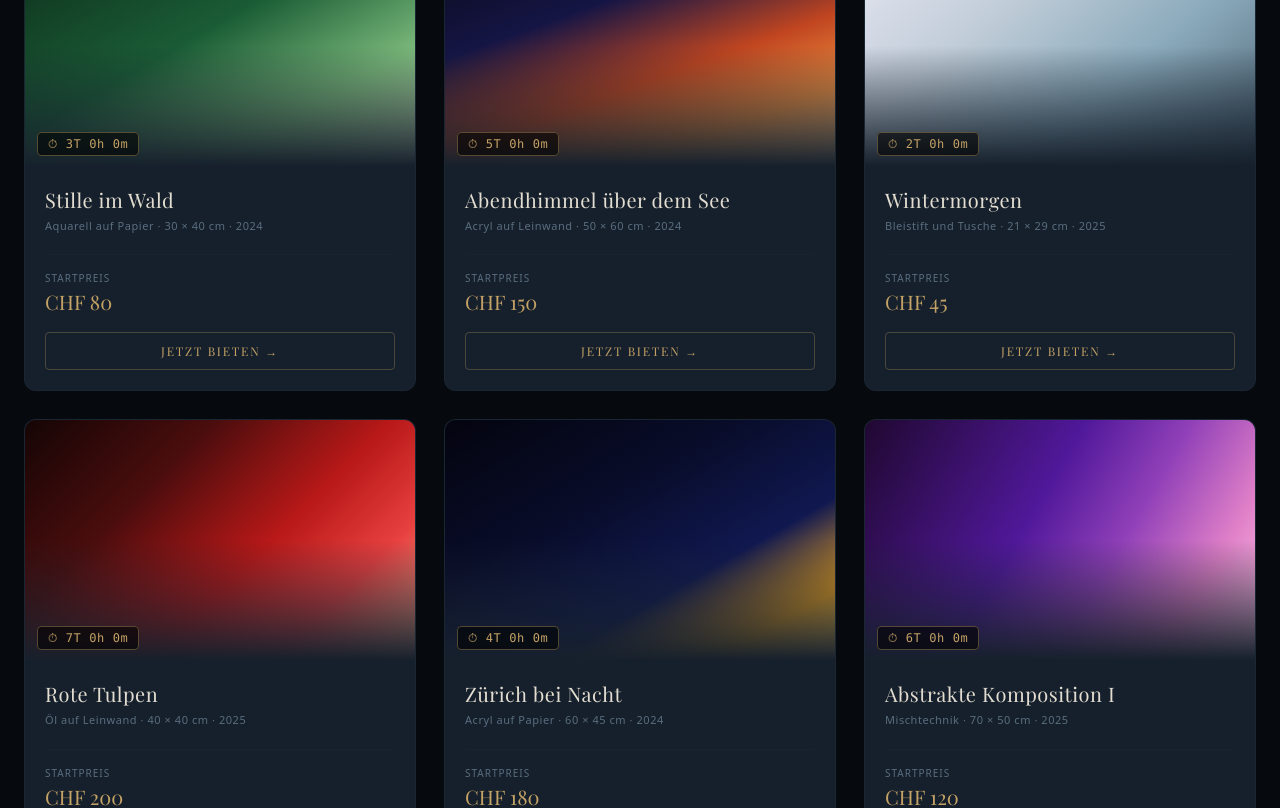
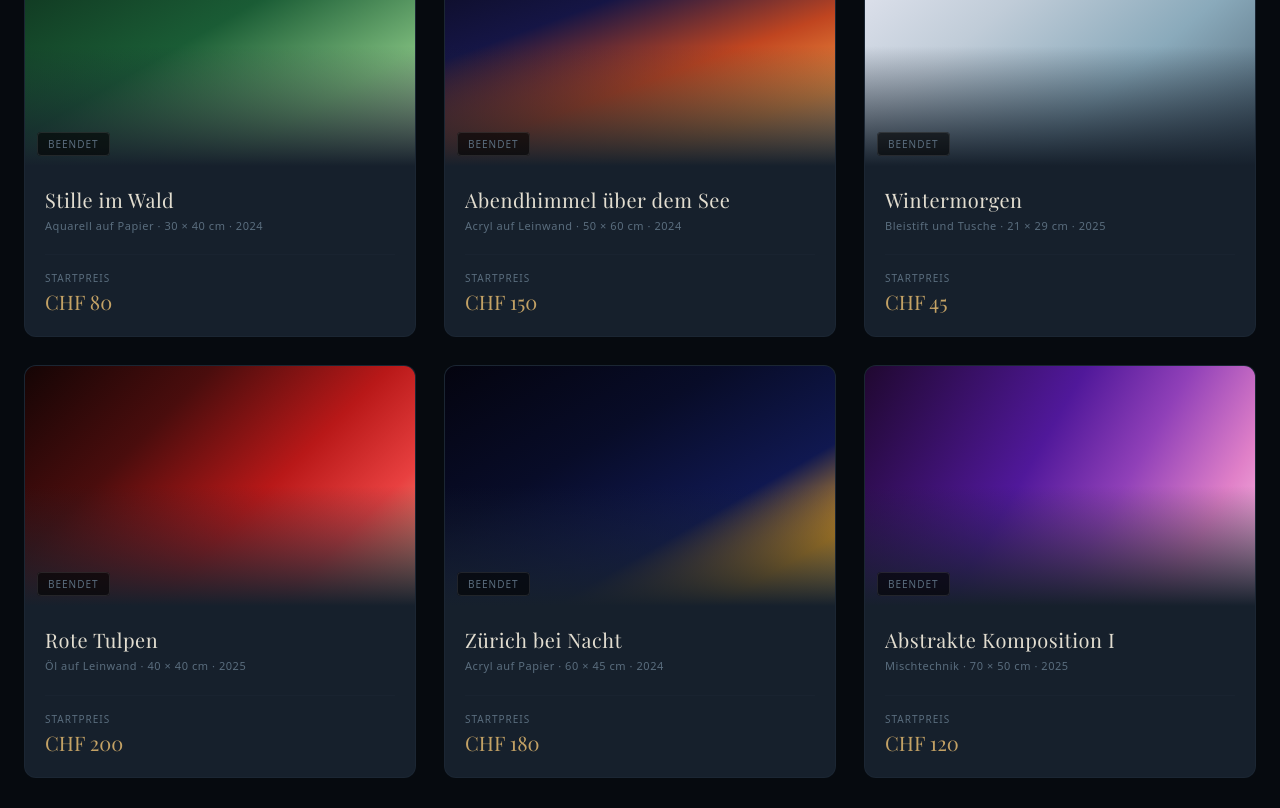
Before and after one commit to kiblimiguel-maker/ocean-galerie, a Next.js app: page / in a window 1280 px wide. Shown: the part 1240-2048 px from the top of the page. Built offline with nearby package versions, Linux system fonts and the light colour scheme; no server answers; the database is empty; a web font is replaced by a local one.

Commit message:
Update page.js

```diff
--- a/app/page.js
+++ b/app/page.js
@@ -39,7 +39,7 @@ export default function Home() {
   const [navSolid, setNavSolid] = useState(false);
   const seedDone = useRef(false);
 
-  const localArts = ARTWORKS.map(a => ({ ...a, endTime: Date.now() + a.limit * 864e5, bidsCount: 0 }));
+  const localArts = ARTWORKS.map(a => ({ ...a, endTime: null, bidsCount: 0 }));
   const display = arts.length > 0 ? arts : localArts;
 
   // Clock
@@ -74,7 +74,7 @@ export default function Home() {
         if (snap.empty) {
           for (const a of ARTWORKS) {
             await setDoc(doc(db, "artworks", a.id), {
-              ...a, endTime: Date.now() + a.limit * 864e5, currentBid: null, lastBidder: null, bidsCount: 0,
+              ...a, endTime: null, currentBid: null, lastBidder: null, bidsCount: 0,
             });
           }
         }
@@ -207,7 +207,7 @@ export default function Home() {
                       <span className="bg-black/60 text-ocean-muted text-[10px] uppercase tracking-[0.1em] py-1 px-2.5 rounded border border-white/10">Beendet</span>
                     ) : (
                       <span className={`bg-black/60 text-xs font-mono py-1 px-2.5 rounded border tracking-wider ${urgent ? "text-ocean-red border-ocean-red/60 animate-pulse" : "text-ocean-gold border-ocean-gold/40"}`}>
-                        ⏱ {fmtTime(diff)}
+                        ⏱ {art.bidsCount === 0 ? "10 Tage ab Start" : fmtTime(diff)}
                       </span>
                     )}
                   </div>
```
